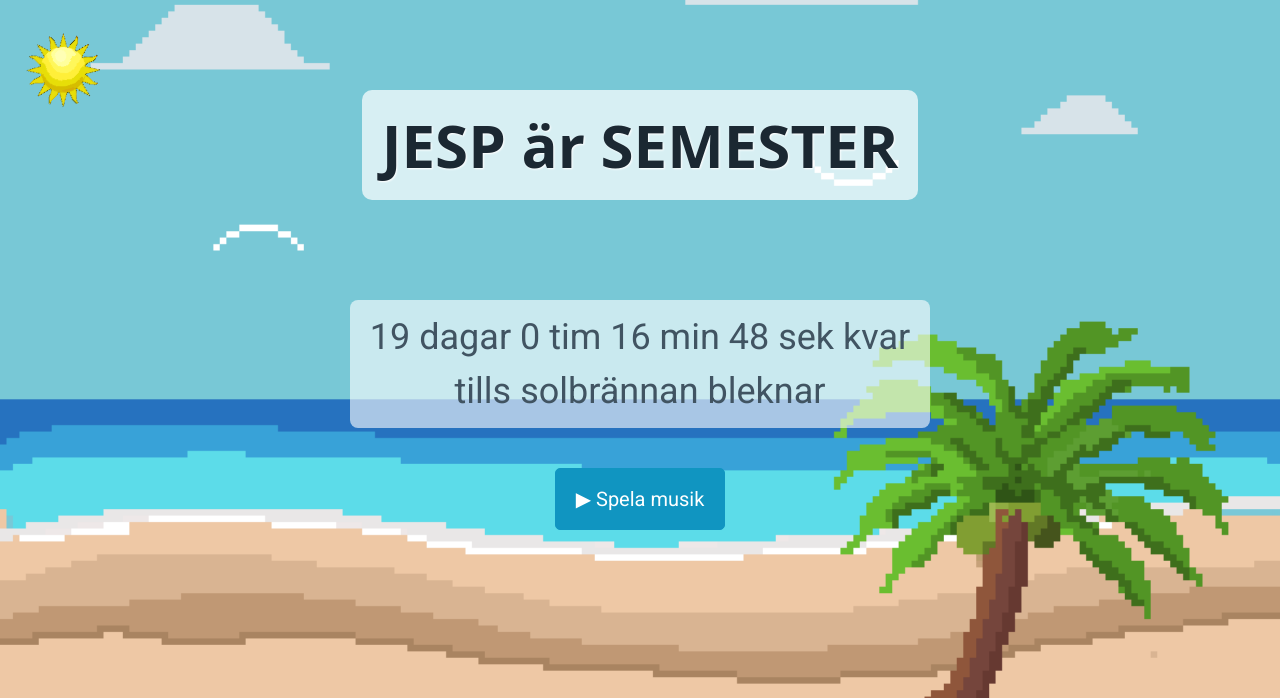
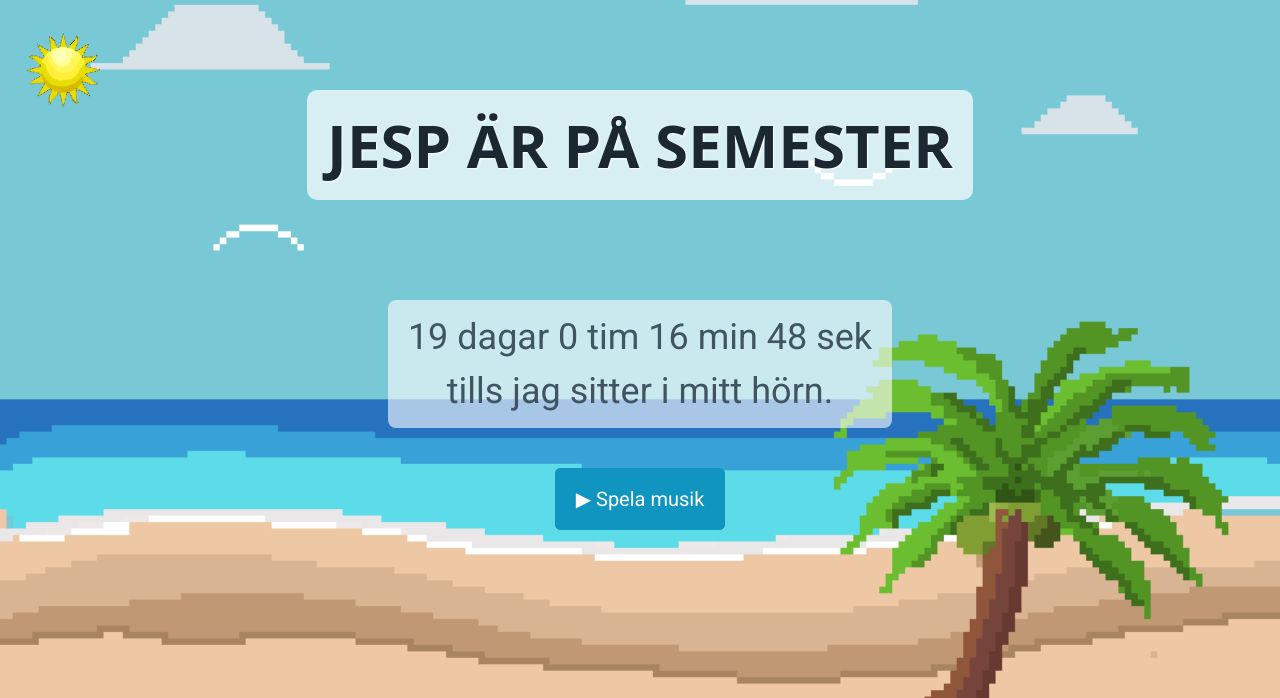
Before and after one commit to capstere/semester, a plain HTML site: page index.html in a window 1280 px wide. Shown: the top 698 px of the page. Drawn offline with nearby package versions, Linux system fonts and the light colour scheme.

Commit message:
Update index.html

```diff
--- a/index.html
+++ b/index.html
@@ -105,7 +105,7 @@
   <img id="sun" src="images/sol.gif" alt="Snurrande sol" />
 
   <main>
-    <h1>JESP är SEMESTER</h1>
+    <h1>JESP ÄR PÅ SEMESTER</h1>
     <div class="countdown" id="countdown">Snart tillbaka.</div>
 
     <div class="music-control">
@@ -140,7 +140,7 @@
             h = Math.floor(diff % 86400000 / 3600000),
             m = Math.floor(diff % 3600000 / 60000),
             s = Math.floor(diff % 60000 / 1000);
-      cd.textContent = `${d} dagar ${h} tim ${m} min ${s} sek kvar\ntills solbrännan bleknar`;
+      cd.textContent = `${d} dagar ${h} tim ${m} min ${s} sek \ntills jag sitter i mitt hörn.`;
     }
 
     setInterval(tick, 1000);
```
